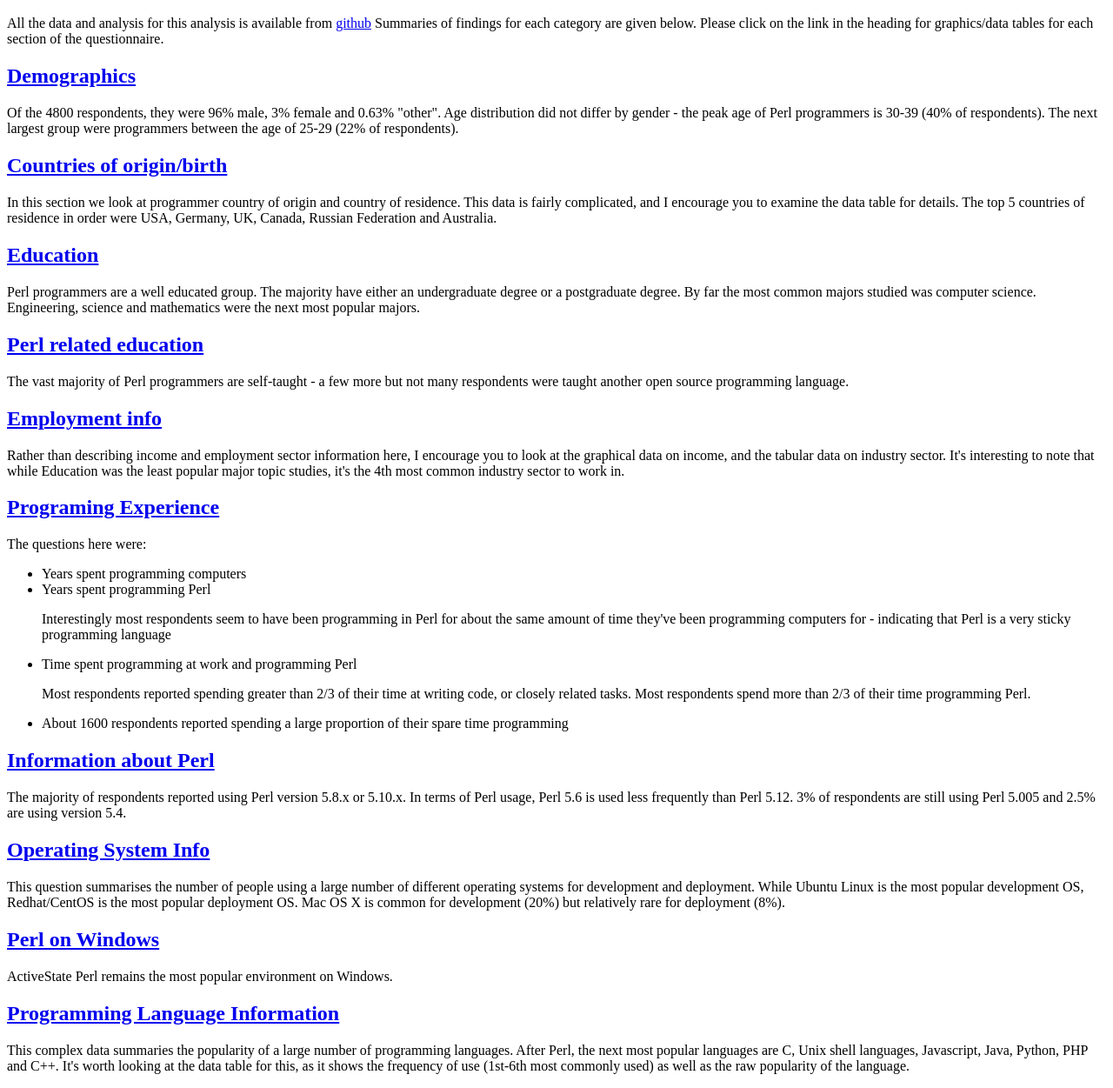
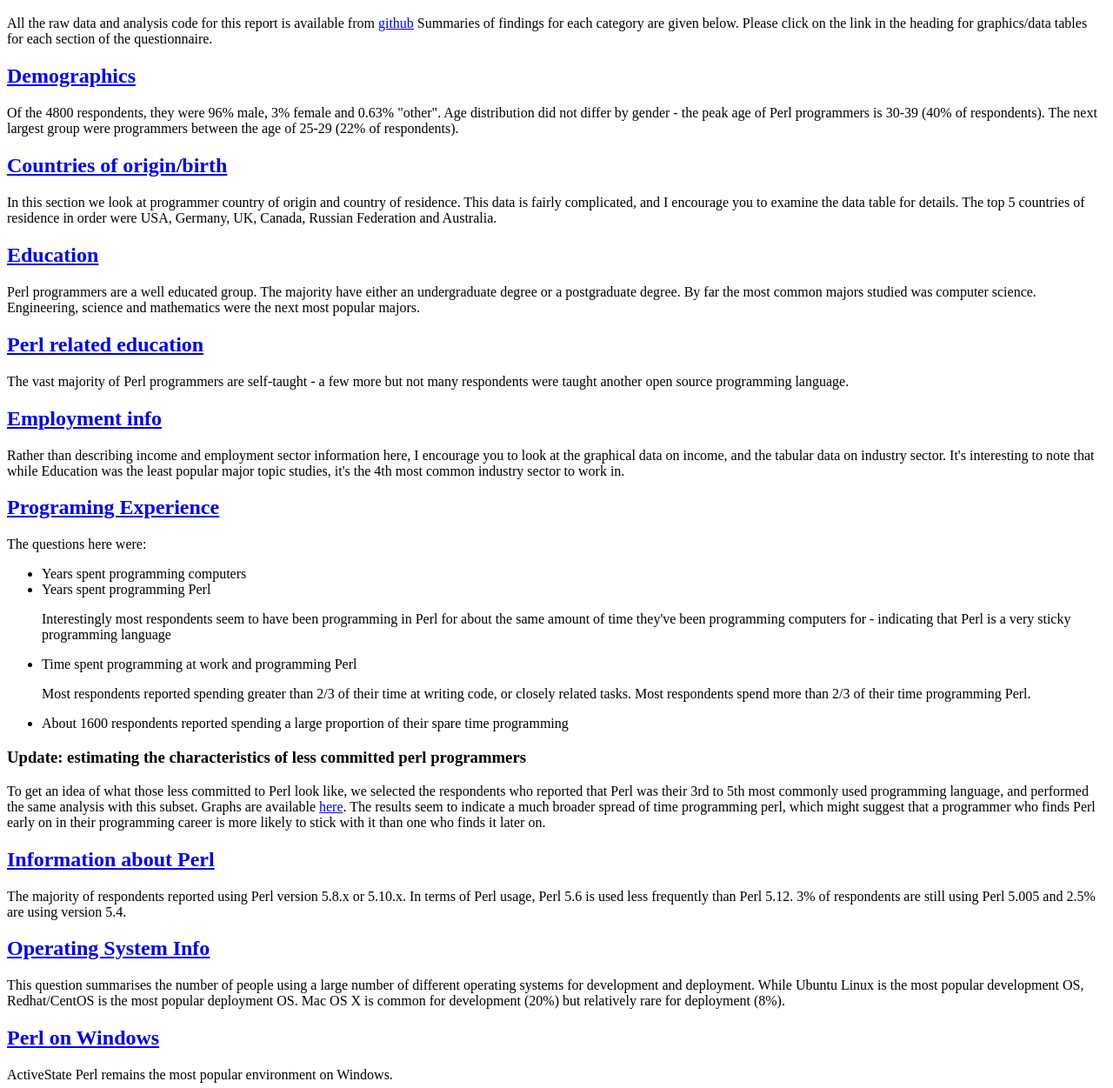
Before and after one commit to dr-kd/Data-PerlSurvey-2010, a plain HTML site: page R/index.html in a window 1280 px wide. Shown: the part 48-1299 px from the top of the page at 87% size. Drawn offline with Linux system fonts and the light colour scheme.

Commit message:
update index page for new analysis

```diff
--- a/R/index.html
+++ b/R/index.html
@@ -7,7 +7,7 @@
 <body>
 
 <h1>Perl Survey Report</h1>
-<p>All the data and analysis for this analysis is available from <a href="https://github.com/singingfish/Data-PerlSurvey-2010">github</a>  Summaries of findings for each category are given below.  Please click on the link in the heading for graphics/data tables for each section of the questionnaire.
+<p>All the raw data and analysis code for this report is available from <a href="https://github.com/singingfish/Data-PerlSurvey-2010">github</a>  Summaries of findings for each category are given below.  Please click on the link in the heading for graphics/data tables for each section of the questionnaire.
 </p>
 
 <h2><a href="01_demographic/index.html">Demographics</a></h2>
@@ -30,6 +30,9 @@
   <p>Most respondents reported spending greater than 2/3 of their time at writing code, or closely related tasks.  Most respondents spend more than 2/3 of their time programming Perl.</p>
   <li>About 1600 respondents reported spending a large proportion of their spare time programming</li>
 </ul></p>
+<h3><a name="non-perlers">Update:  estimating the characteristics of less committed perl programmers</h3>
+<p>To get an idea of what those less committed to Perl look like, we selected the respondents who reported that Perl was their 3rd to 5th most commonly used programming language, and performed the same analysis with this subset.  Graphs are available <a href="06_programming_experience/index_non_perlers.html">here</a>.  The results seem to indicate a much broader spread of time programming perl, which might suggest that a programmer who finds Perl early on in their programming career is more likely to stick with it than one who finds it later on.</p>
+
 <h2><a href="07_perl_info/index.html">Information about Perl</a></h2>
 <p>The majority of respondents reported using Perl version 5.8.x or 5.10.x.  In terms of Perl usage, Perl 5.6 is used less frequently than Perl 5.12.  3% of respondents are still using Perl 5.005 and 2.5% are using version 5.4.  </p>
 <h2><a href="08_os_info/index.html">Operating System Info</a></h2>
```
